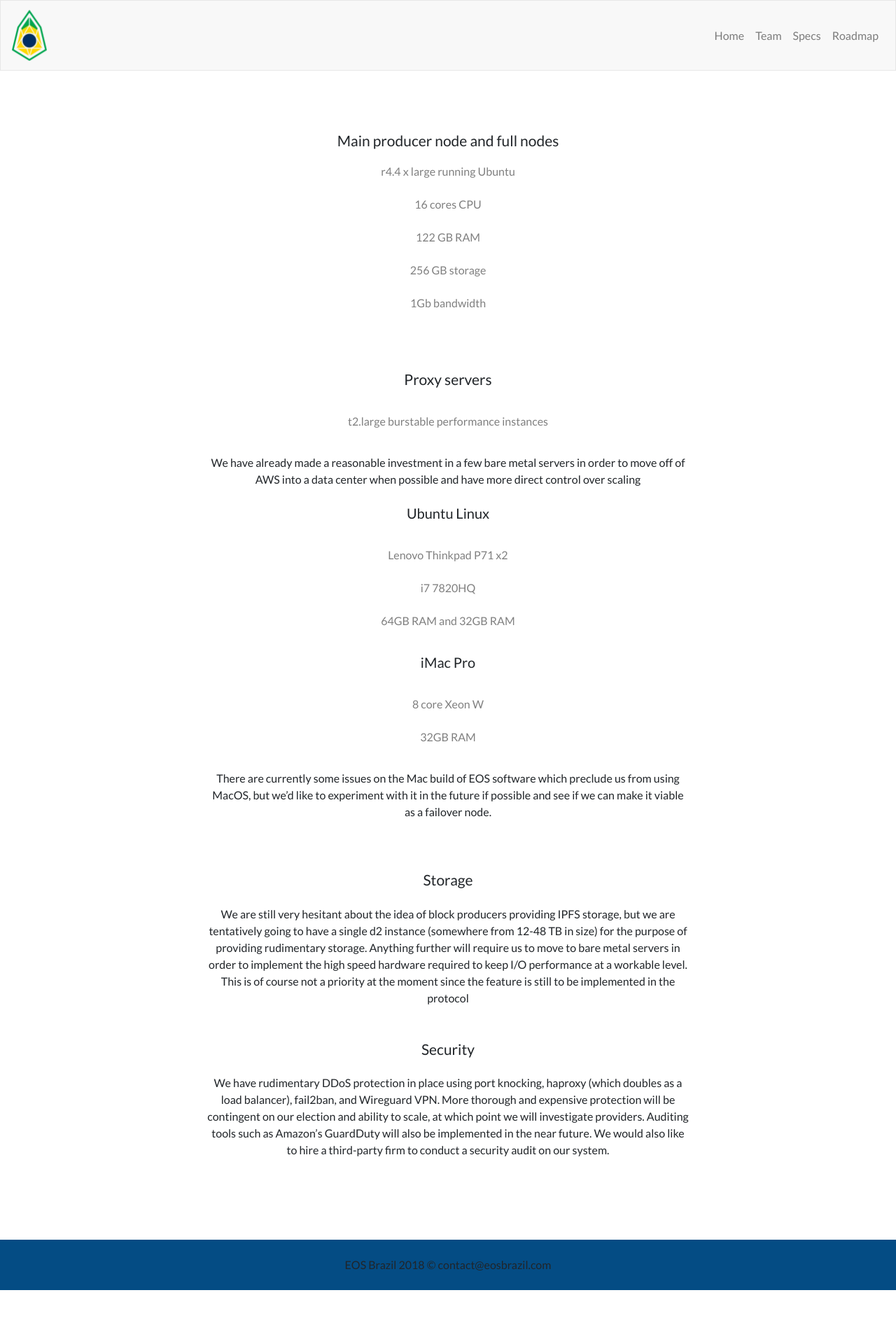
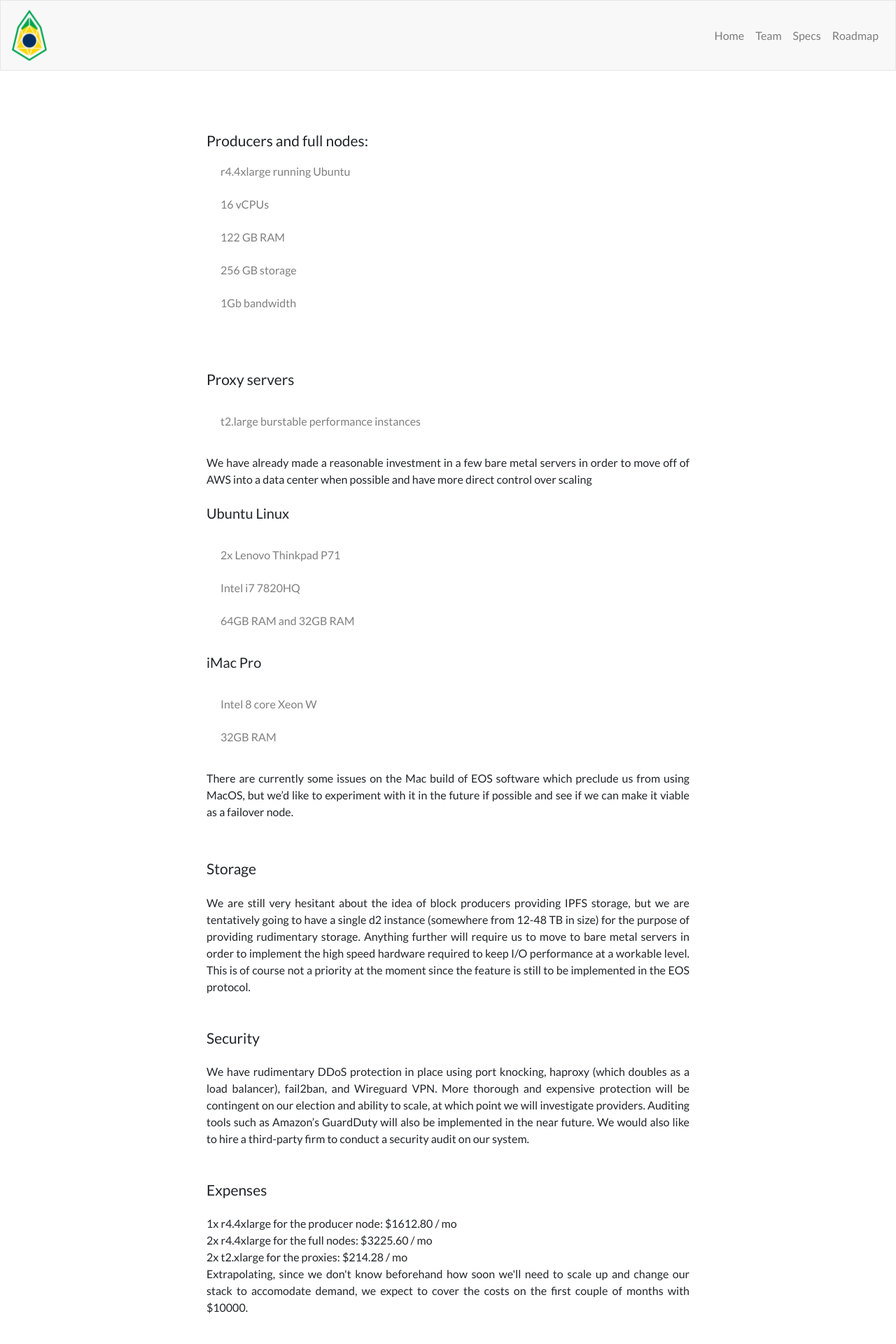
Before and after one commit to rbmarliere/eosbrazil-web, a React (Create React App) app: page /specs in a window 1280 px wide. Shown: the top 1920 px of the page at 70% size. Before the commit the page ends 1843 px from the top, so only its background shows below. Built offline with nearby package versions, Linux system fonts and the light colour scheme; what dsteem would draw is missing.

Commit message:
Update specs page

```diff
--- a/src/Views/Specs.js
+++ b/src/Views/Specs.js
@@ -8,13 +8,13 @@
             <Fragment>
                 <div className="container">
                     <div className="row mt-10 justify-content-center mb-5">
-                        <div className="col-xs-10 col-md-8 text-center">
+                        <div className="col-xs-10 col-md-8 text-justify">
                             <div className="card mb-2">
                                 <div className="card-body">
-                                    <h5 className="card-title mt-2 mb-2">Main producer node and full nodes</h5>
+                                    <h5 className="card-title mt-2 mb-2">Producers and full nodes:</h5>
                                     <ul className="list-group list-group-flush">
-                                        <li className="list-group-item text-black-50">r4.4 x large running Ubuntu</li>
-                                        <li className="list-group-item text-black-50">16 cores CPU</li>
+                                        <li className="list-group-item text-black-50">r4.4xlarge running Ubuntu</li>
+                                        <li className="list-group-item text-black-50">16 vCPUs</li>
                                         <li className="list-group-item text-black-50">122 GB RAM</li>
                                         <li className="list-group-item text-black-50">256 GB storage</li>
                                         <li className="list-group-item text-black-50">1Gb bandwidth</li>
@@ -31,19 +31,17 @@
                                     <p className="card-text mt-4 mb-4">We have already made a reasonable investment in a few bare metal servers in order to move off of AWS into a data center when possible and have more direct control over scaling</p>
                                     <h5 className="card-subtitle mt-4 mb-4">Ubuntu Linux</h5>
                                     <ul className="list-group list-group-flush">
-                                        <li className="list-group-item text-black-50">Lenovo Thinkpad P71 x2</li>
-                                        <li className="list-group-item text-black-50">i7 7820HQ</li>
+                                        <li className="list-group-item text-black-50">2x Lenovo Thinkpad P71</li>
+                                        <li className="list-group-item text-black-50">Intel i7 7820HQ</li>
                                         <li className="list-group-item text-black-50">64GB RAM and 32GB RAM</li>
                                     </ul>
                                     <h5 className="card-subtitle mt-4 mb-4">iMac Pro</h5>
                                     <ul className="list-group list-group-flush">
-                                        <li className="list-group-item text-black-50">8 core Xeon W</li>
+                                        <li className="list-group-item text-black-50">Intel 8 core Xeon W</li>
                                         <li className="list-group-item text-black-50">32GB RAM</li>
                                     </ul>
-                                    <p className="card-text mt-4 mb-4">
-                                        There are currently some issues on the Mac build of EOS software which preclude us from using
-                                        MacOS, but we’d like to experiment with it in the future if possible and see if we can make
-                                        it viable as a failover node.
+                                    <p className="card-text mt-4 mb-2">
+                                        There are currently some issues on the Mac build of EOS software which preclude us from using MacOS, but we’d like to experiment with it in the future if possible and see if we can make it viable as a failover node.
                                     </p>
                                 </div>
                             </div>
@@ -51,16 +49,11 @@
                             <div className="card mb-2">
                                 <div className="card-body">
                                     <h5 className="card-title mb-4">Storage</h5>
-                                    <p className="card-text">We are still very hesitant about the idea of block producers providing IPFS storage, but we
-                                        are tentatively going to have a single d2 instance (somewhere from 12-48 TB in size) for the
-                                        purpose of providing rudimentary storage. Anything further will require us to move to bare
-                                        metal servers in order to implement the high speed hardware required to keep I/O performance
-                                        at a workable level. This is of course not a priority at the moment since the feature is
-                                        still to be implemented in the protocol</p>
+                                    <p className="card-text">We are still very hesitant about the idea of block producers providing IPFS storage, but we are tentatively going to have a single d2 instance (somewhere from 12-48 TB in size) for the purpose of providing rudimentary storage. Anything further will require us to move to bare metal servers in order to implement the high speed hardware required to keep I/O performance at a workable level. This is of course not a priority at the moment since the feature is still to be implemented in the EOS protocol.</p>
                                 </div>
                             </div>
 
-                            <div className="card mb-5">
+                            <div className="card mb-2">
                                 <div className="card-body">
                                     <h5 className="card-title mb-4">Security</h5>
                                     <p className="card-text">We have rudimentary DDoS protection in place using port knocking, haproxy (which doubles as a
@@ -69,6 +62,21 @@
                                         providers. Auditing tools such as Amazon’s GuardDuty will also be implemented in the near
                                         future. We would also like to hire a third-party firm to conduct a security audit on our
                                         system.</p>
+                                </div>
+                            </div>
+
+                            <div className="card mb-5">
+                                <div className="card-body">
+                                    <h5 className="card-title mb-4">Expenses</h5>
+                                    <p className="card-text">
+                                        1x r4.4xlarge for the producer node: $1612.80 / mo
+                                        <br/>
+                                        2x r4.4xlarge for the full nodes: $3225.60 / mo
+                                        <br/>
+                                        2x t2.xlarge for the proxies: $214.28 / mo
+                                        <br/>
+                                        Extrapolating, since we don't know beforehand how soon we'll need to scale up and change our stack to accomodate demand, we expect to cover the costs on the first couple of months with $10000.
+                                    </p>
                                 </div>
                             </div>
                         </div>
```
